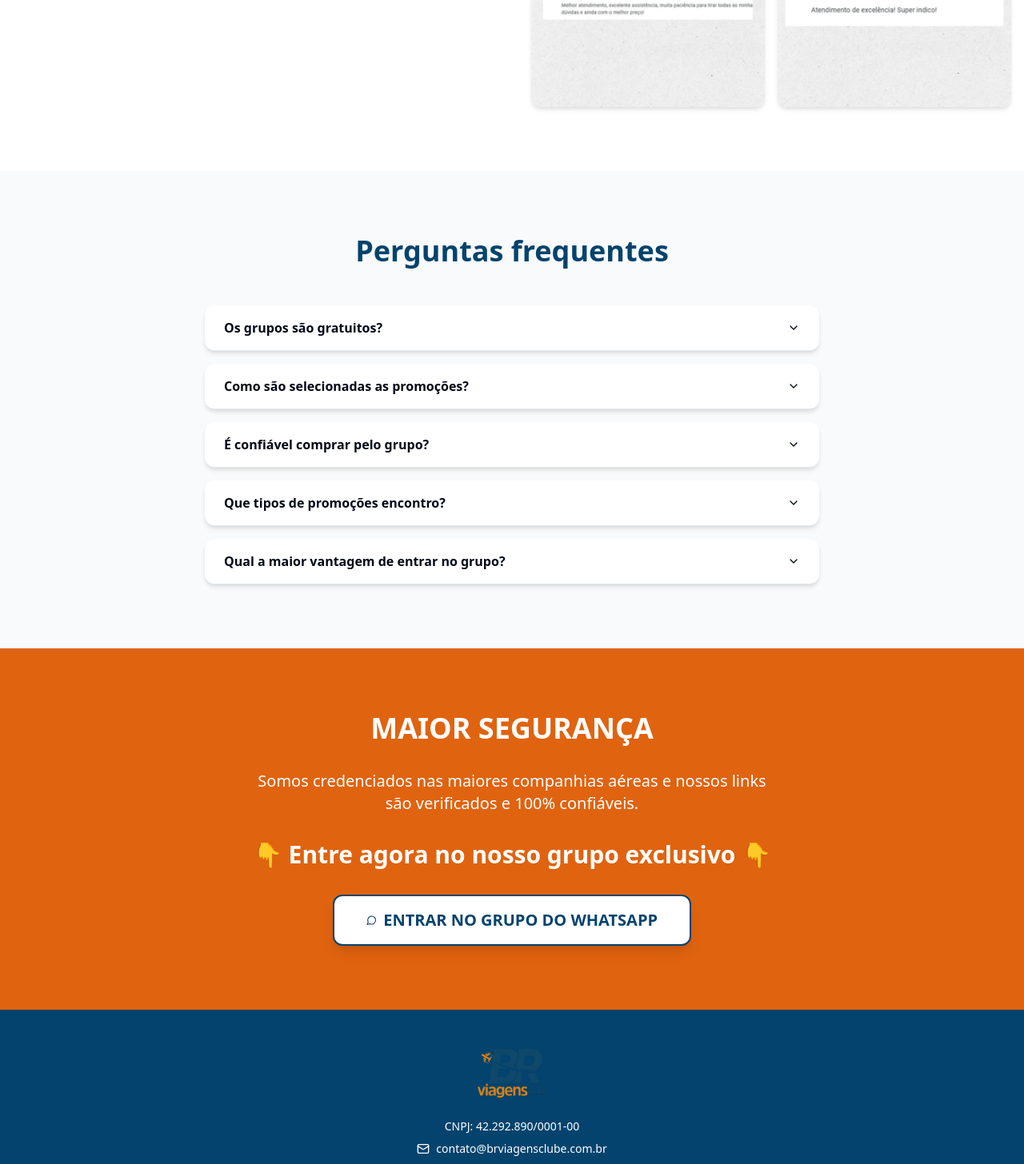
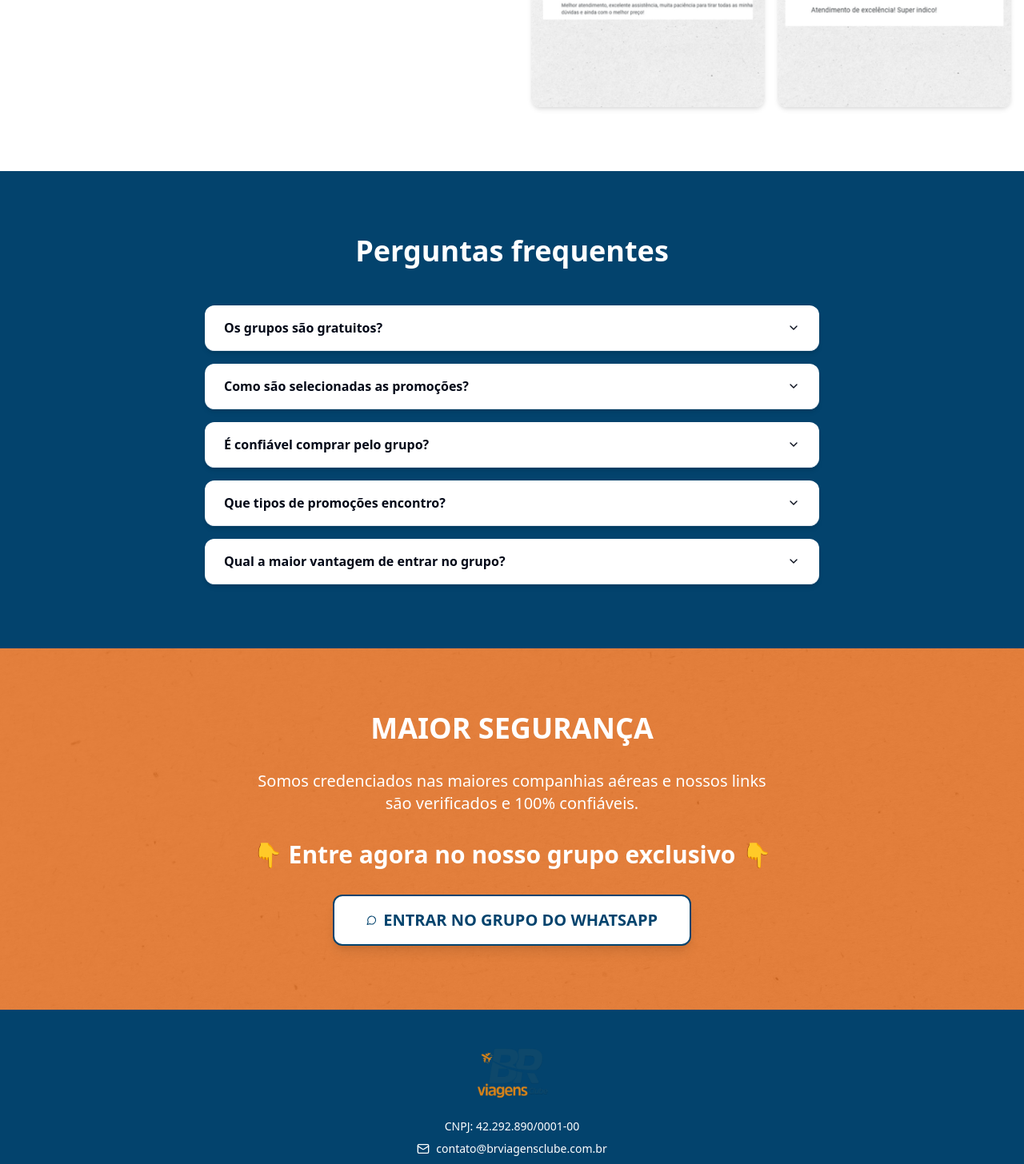
Before and after one commit to joelneto1/brviagens-capta-leads, a React (Vite) app: page / in a window 1280 px wide. Shown: the part 2334-3790 px from the top of the page at 80% size. Built offline with nearby package versions, Linux system fonts and the light colour scheme.

Commit message:
Refactor: Update block backgrounds and colors
Update the background of the last block to the provided image.
Move the blue background to the FAQ section.
Change the color of the "Perguntas Frequentes" title to white.

```diff
--- a/src/pages/BRViagensClube.tsx
+++ b/src/pages/BRViagensClube.tsx
@@ -248,10 +248,10 @@ const BRViagensClube = () => {
       </section>
 
       {/* FAQ */}
-      <section className="py-20 bg-gray-50">
+      <section className="py-20 bg-travel-blue">
         <div className="container mx-auto px-4">
           <div className="max-w-3xl mx-auto">
-            <h2 className="text-3xl md:text-4xl font-bold text-travel-blue text-center mb-12">
+            <h2 className="text-3xl md:text-4xl font-bold text-white text-center mb-12">
               Perguntas frequentes
             </h2>
 
@@ -306,8 +306,9 @@ const BRViagensClube = () => {
       </section>
 
       {/* CTA Final */}
-      <section className="py-20 bg-travel-orange">
-        <div className="container mx-auto px-4 text-center text-white">
+      <section className="py-20 relative overflow-hidden" style={{backgroundImage: 'url(/lovable-uploads/da47a96b-fe80-4e5a-b399-a20035af8df5.png)', backgroundSize: 'cover', backgroundPosition: 'center'}}>
+        <div className="absolute inset-0 bg-travel-orange/80"></div>
+        <div className="container mx-auto px-4 text-center text-white relative z-10">
           <div className="max-w-4xl mx-auto space-y-8">
             <h2 className="text-3xl md:text-4xl font-bold mb-4">
               MAIOR SEGURANÇA
```
Also changed, not shown: public/lovable-uploads/da47a96b-fe80-4e5a-b399-a20035af8df5.png (added).
